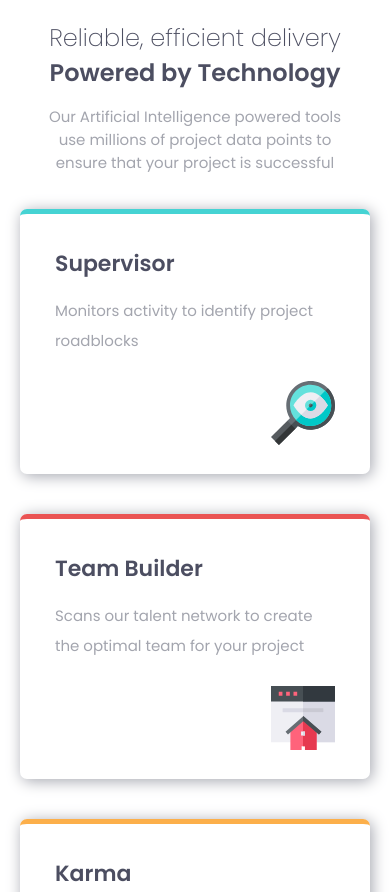
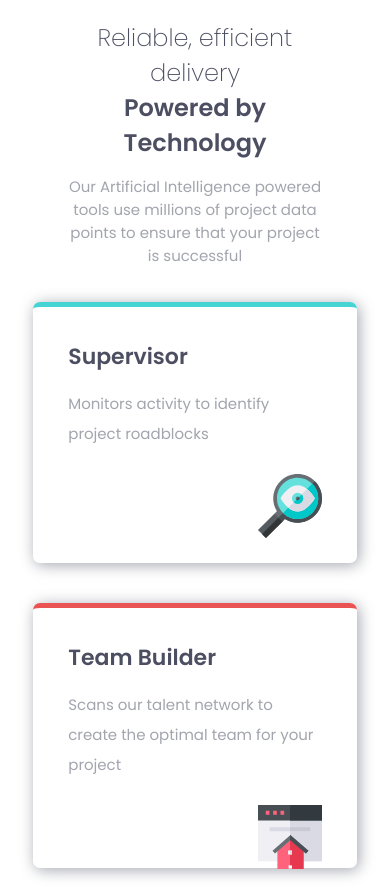
Before and after one commit to xTaromarux/Four-card-feature-section, a plain HTML site: page index.html in a window 390 px wide. Shown: the top 892 px of the page. Drawn offline with Linux system fonts and the light colour scheme.

Commit message:
Changing width mobile view

```diff
--- a/css/style.css
+++ b/css/style.css
@@ -93,11 +93,11 @@ img{
         flex-direction: column;
     }
     .item{
-        width: 280px;
+        width: 65%;
         margin:20px 0 20px 0;
     }
     .text {
-        width: 320px;
+        width: 65%;
         align-self: center;
     }
     .text font{
```
